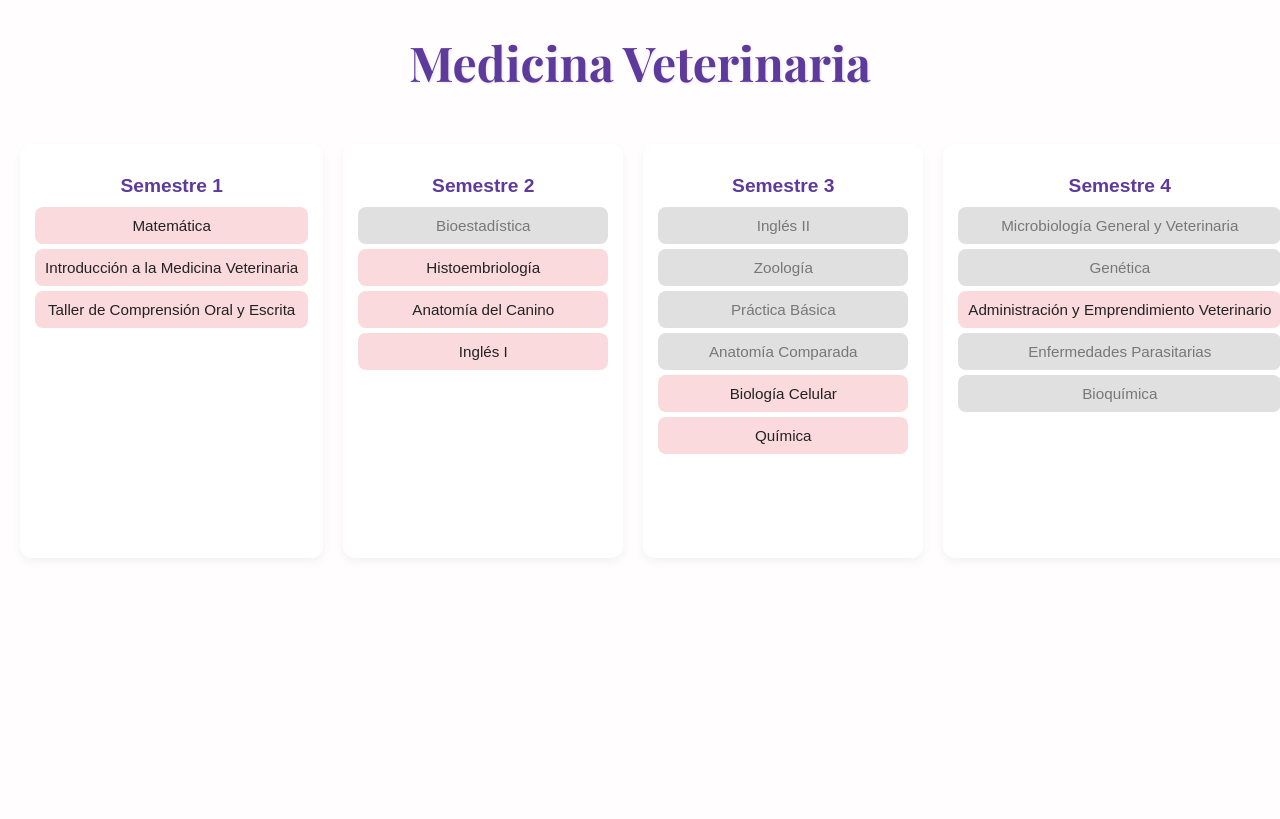
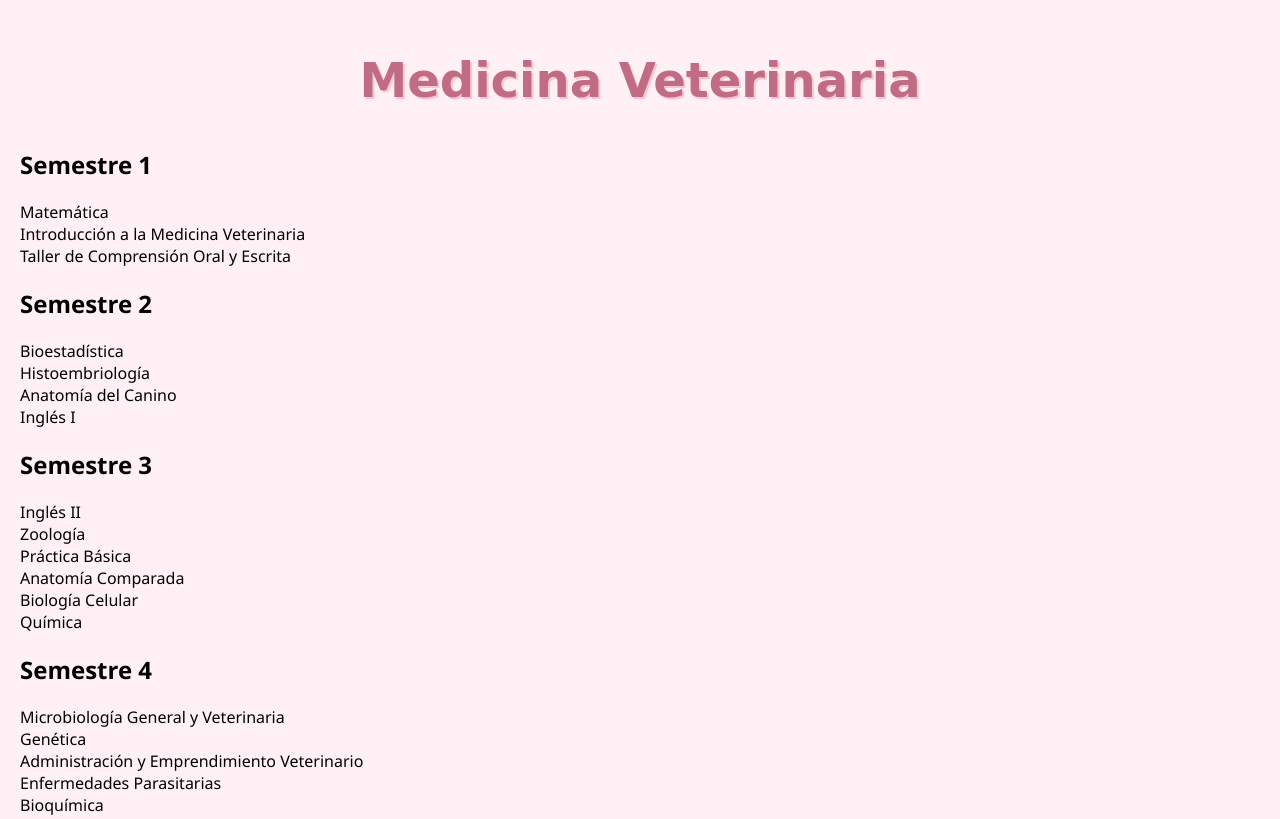
Before and after one commit to Alepaz1209/Med-Vet, a plain HTML site: page index.html in a window 1280 px wide. Shown: the top 819 px of the page. Drawn offline with nearby package versions, Linux system fonts and the light colour scheme.

Commit message:
Update style.css

```diff
--- a/style.css
+++ b/style.css
@@ -1,64 +1,70 @@
-@import url('https://fonts.googleapis.com/css2?family=Playfair+Display:wght@700&display=swap');
-
 body {
-  font-family: Arial, sans-serif;
+  font-family: 'Segoe UI', Tahoma, Geneva, Verdana, sans-serif;
+  background-color: #fff0f5;
   margin: 0;
-  padding: 0;
-  background-color: #fffdfd;
+  padding: 20px;
 }
 
-.titulo {
-  font-family: 'Playfair Display', serif;
-  font-size: 3rem;
+h1 {
   text-align: center;
-  margin: 30px 0;
-  color: #5D3A9B;
-  text-shadow: 1px 1px 3px rgba(0,0,0,0.1);
+  font-size: 3em;
+  color: #c06c84;
+  font-family: 'Brush Script MT', cursive;
+  text-shadow: 2px 2px #f9c5d1;
+  margin-bottom: 40px;
 }
 
-.malla-container {
+.curriculum {
   display: flex;
+  flex-direction: row;
   overflow-x: auto;
-  padding: 20px;
+  padding: 10px;
   gap: 20px;
 }
 
-.semestre {
-  flex: 0 0 auto;
-  background-color: #ffffff;
-  padding: 15px;
-  border-radius: 12px;
-  min-width: 250px;
-  box-shadow: 0 4px 10px rgba(0,0,0,0.05);
+.semester {
+  min-width: 220px;
+  border: 2px solid #f8bbd0;
+  border-radius: 15px;
+  padding: 10px;
+  background-color: #fff;
+  box-shadow: 3px 3px 10px rgba(192, 108, 132, 0.2);
 }
 
-.semestre h2 {
+.semester h2 {
   text-align: center;
-  font-size: 1.2rem;
-  margin-bottom: 10px;
-  color: #5D3A9B;
+  color: #b04a6f;
+  font-size: 1.3em;
 }
 
-.ramo {
-  margin: 5px 0;
+.subject {
+  margin: 8px 0;
   padding: 10px;
   border-radius: 8px;
   text-align: center;
+  font-weight: bold;
+  transition: background-color 0.3s ease;
   cursor: pointer;
-  font-size: 0.95rem;
-  transition: all 0.3s ease;
-  background-color: #FADADD; /* Rosa pastel por defecto */
-  color: #222;
 }
 
-.ramo.bloqueado {
-  background-color: #E0E0E0;
-  color: #777;
+.subject.locked {
+  background-color: #e0e0e0;
+  color: #999;
+  text-decoration: none;
   cursor: not-allowed;
-  text-decoration: none;
 }
 
-.ramo.aprobado {
-  background-color: #5D3A9B;
+.subject.unlocked {
+  background-color: #f9c5d1;
+  color: #600f2f;
+}
+
+.subject.completed {
+  background-color: #c06c84;
   color: white;
-  text-d
+  text-decoration: line-through;
+}
+
+.subject:hover {
+  opacity: 0.9;
+}
```
